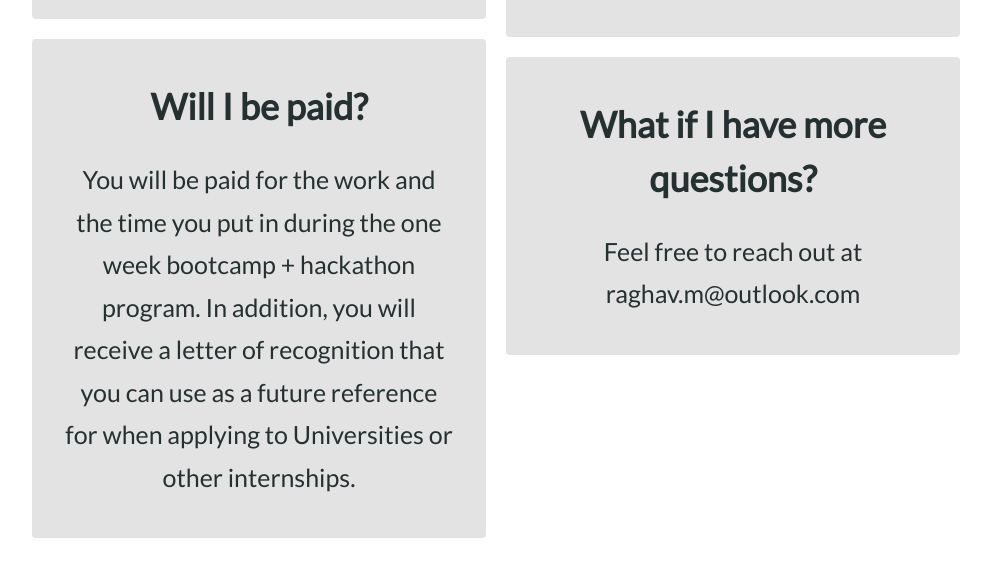
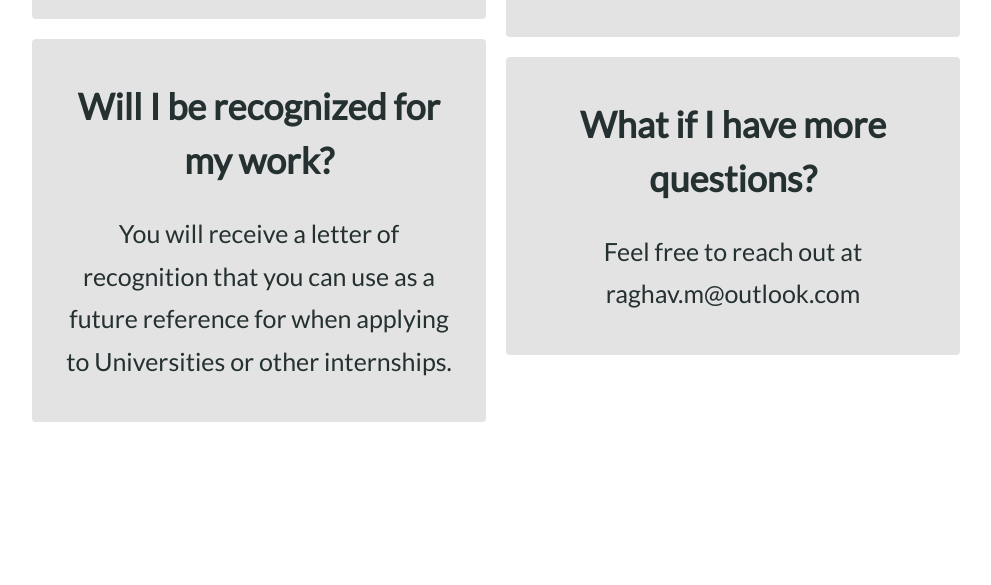
Before and after one commit to Raghav-Maheshwari/HeptagonHacks, a plain HTML site: page index.html in a window 1280 px wide. Shown: the part 3369-3954 px from the top of the page, without its empty margins (144-1135 px from the left). After the commit the page ends 3849 px from the top, so only its background shows below. Drawn offline with Linux system fonts and the light colour scheme.

Commit message:
took away app form temporarily

```diff
--- a/index.html
+++ b/index.html
@@ -135,9 +135,9 @@ C: You stand out when you apply to universities or future internships - not a lo
             </div>
 
             <div class="faq-card">
-                <div class="card-title">Will I be paid?</div>
+                <div class="card-title">Will I be recognized for my work?</div>
                 <div class="card-body">
-                You will be paid for the work and the time you put in during the one week bootcamp + hackathon program. In addition, you will receive a letter of recognition that you can use as a future reference for when applying to Universities or other internships.
+                 You will receive a letter of recognition that you can use as a future reference for when applying to Universities or other internships.
                 </div>
 
             </div>
@@ -190,7 +190,8 @@ C: You stand out when you apply to universities or future internships - not a lo
 
 
     </div>
-   <div class="form">
+   <!--
+        <div class="form">
         <h3 class="discription" style="text-align:center">Apply below by Apil 23!</h3>
         <div class="form-google">
        <iframe src="https://docs.google.com/forms/d/e/1FAIpQLScbZCcIurZ47VMdTVa2DmXfcaMWDsH7MTX5n5dCF7DrL6h0kA/viewform?embedded=true" width="760" height="500" frameborder="0" marginheight="0" marginwidth="0">Loading...</iframe>
@@ -202,6 +203,7 @@ C: You stand out when you apply to universities or future internships - not a lo
             </div>
         </h3>
     </div>
+-->
 
 
 
```
